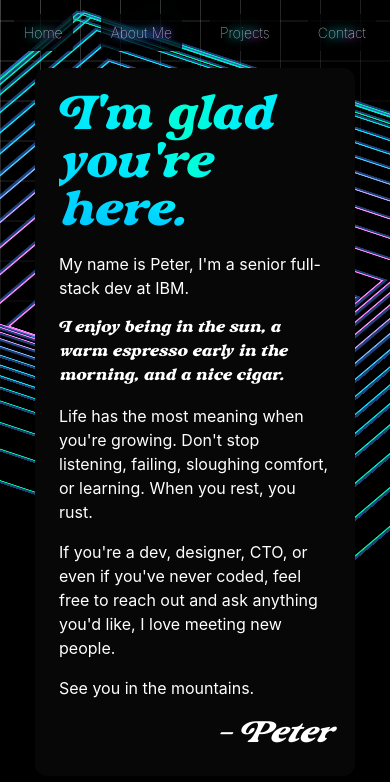
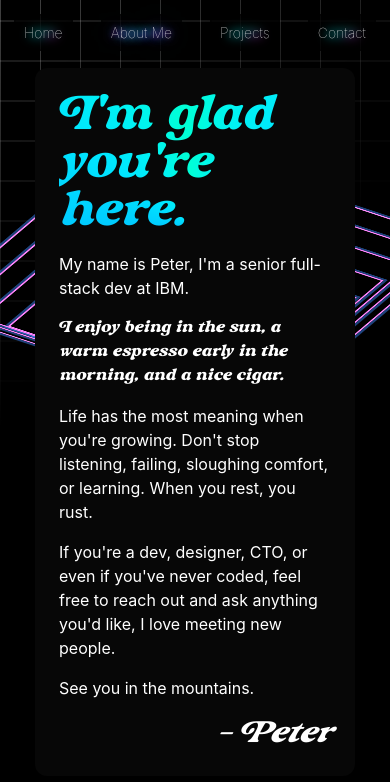
Before and after one commit to pdavenport/pdavenport.github.io, a Next.js app: page /about in a window 390 px wide. Shown: the top 782 px of the page. Built offline with nearby package versions, Linux system fonts and the light colour scheme.

Commit message:
testing mobile

```diff
--- a/src/components/cssSineWave/index.jsx
+++ b/src/components/cssSineWave/index.jsx
@@ -1,4 +1,4 @@
-const rings = Array.from({ length: 20 }, (_, i) => i + 1);
+const rings = Array.from({ length: 10 }, (_, i) => i + 1);
 
 export const CssSineWave = () => {
   return (
@@ -26,6 +26,14 @@ export const CssSineWave = () => {
           transform: translate3d(0, 0, 100vmin) rotateX(-32deg) rotateY(-32deg)
             rotateX(90deg);
         }
+
+        // @media (max-width: 500px) {
+        //   .rings {
+        //     width: 20vmin;
+        //     transform: translate3d(0, 0, 100vmin) rotateX(-32deg)
+        //       rotateY(-32deg) rotateX(90deg);
+        //   }
+        // }
 
         .ring {
           --count: 20;
```
